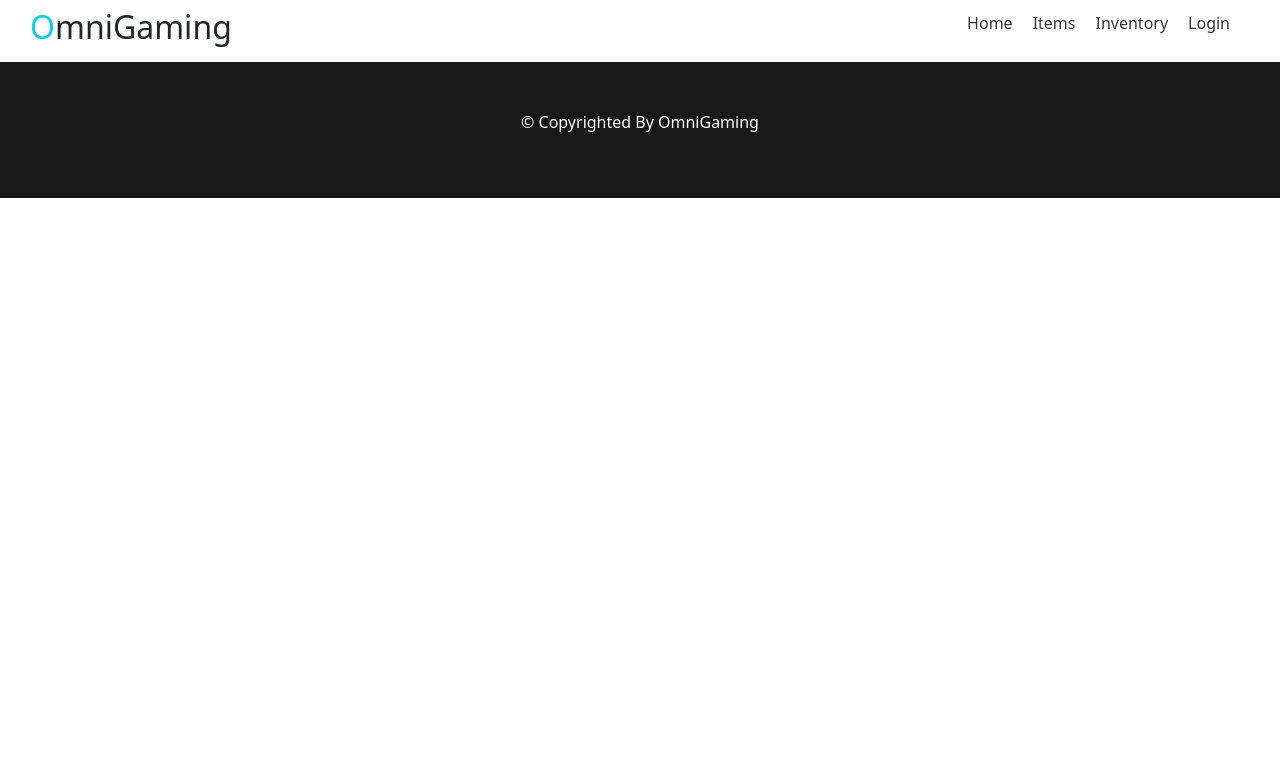
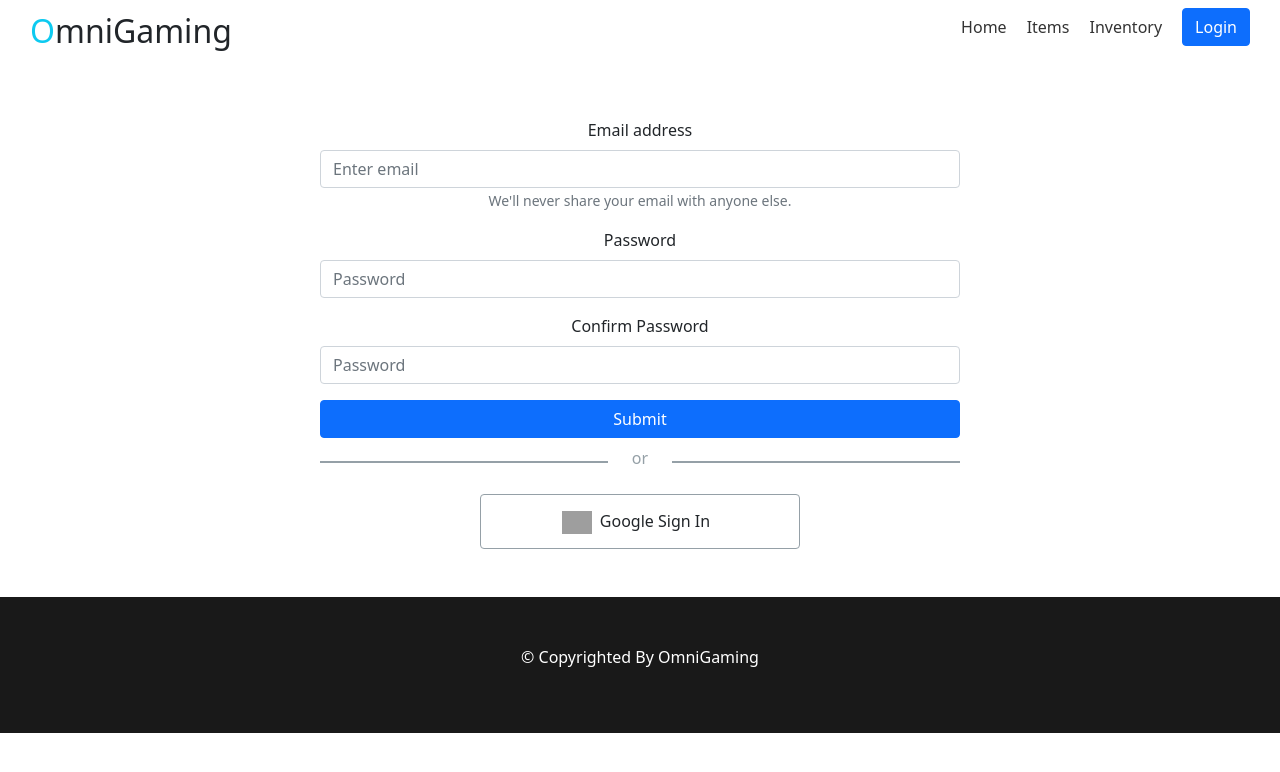
Before and after one commit to AbdurrahmanTalha/omnigaming-client, a React (Create React App) app: page /register in a window 1280 px wide. Shown: the top 772 px of the page. Built offline with nearby package versions, Linux system fonts and the light colour scheme; grey boxes are pictures that could not be loaded.

Commit message:
done with Email and password auth

```diff
--- a/package.json
+++ b/package.json
@@ -7,9 +7,11 @@
     "@testing-library/react": "^13.1.1",
     "@testing-library/user-event": "^13.5.0",
     "bootstrap": "^5.1.3",
+    "firebase": "^9.7.0",
     "react": "^18.1.0",
     "react-bootstrap": "^2.3.1",
     "react-dom": "^18.1.0",
+    "react-firebase-hooks": "^5.0.3",
     "react-router-dom": "^6.3.0",
     "react-scripts": "5.0.1",
     "web-vitals": "^2.1.4"
--- a/src/App.js
+++ b/src/App.js
@@ -5,12 +5,14 @@ import 'bootstrap/dist/css/bootstrap.min.css';
 import Home from './Components/Home/Home';
 import Navbar from './Components/Navbar/Navbar';
 import Footer from './Components/Footer/Footer';
+import Register from './Components/Account/Register/Register';
 function App() {
   return (
     <div className="App">
       <Navbar></Navbar>
       <Routes>
         <Route path="/" element={<Home></Home>}></Route>
+        <Route path="/register" element={<Register></Register>}></Route>
       </Routes>
       <Footer></Footer>
     </div>
--- /dev/null
+++ b/src/Components/Account/Register/Register.css
@@ -0,0 +1,17 @@
+.or-container div {
+  width: 145px;
+  height: 0px;
+  border: 1px solid #95a0a7;
+  margin-right: 20px;
+  margin-left: 20px;
+}
+.or-container {
+  display: flex;
+  justify-content: center;
+  align-items: center;
+  color: #95a0a7;
+  text-align: center;
+}
+.or-container p {
+  margin-top: 10px;
+}
--- /dev/null
+++ b/src/Components/Account/Register/Register.js
@@ -0,0 +1,60 @@
+import React from 'react';
+import { Button, Form } from 'react-bootstrap';
+import { createUserWithEmailAndPassword } from "firebase/auth";
+import auth from '../../../firebase.init';
+import "./Register.css"
+import SocialLogin from '../SocialLogin/SocialLogin';
+const Register = () => {
+    const registerEmail = event => {
+        event.preventDefault();
+        const cPassword = event.target.cPassword.value;
+        const email = event.target.email.value;
+        const password = event.target.password.value;
+
+        if (!cPassword === password) {
+            return <h2>Confirm password Doesnt Match Password</h2>
+        } else {
+            createUserWithEmailAndPassword(auth, email, password)
+                .then((userCredential) => {
+                    // Signed in
+                    const user = userCredential.user;
+                    console.log(user)
+                })
+                .catch((error) => {
+                    const errorCode = error.code;
+                    const errorMessage = error.message;
+                    console.log(errorMessage);
+                    // ..
+                });
+        }
+    }
+    return (
+        <div className="w-50 my-5 mx-auto">
+            <Form onSubmit={registerEmail}>
+                <Form.Group className="mb-3" controlId="formBasicEmail">
+                    <Form.Label>Email address</Form.Label>
+                    <Form.Control className="" type="email" name="email" placeholder="Enter email" />
+                    <Form.Text className="text-muted">
+                        We'll never share your email with anyone else.
+                    </Form.Text>
+                </Form.Group>
+
+                <Form.Group className="mb-3" controlId="formBasicPassword">
+                    <Form.Label>Password</Form.Label>
+                    <Form.Control type="password" name="password" placeholder="Password" />
+                </Form.Group>
+                <Form.Group className="mb-3" controlId="formBasicPassword">
+                    <Form.Label>Confirm Password</Form.Label>
+                    <Form.Control type="password" name="cPassword" placeholder="Password" />
+                </Form.Group>
+                <Button className="w-100" variant="primary" type="submit">
+                    Submit
+                </Button>
+
+            </Form>
+            <SocialLogin></SocialLogin>
+        </div>
+    );
+};
+
+export default Register;
--- /dev/null
+++ b/src/Components/Account/SocialLogin/SocialLogin.css
@@ -0,0 +1,8 @@
+.or-border {
+  border: 1px solid #95a0a7;
+}
+.signin-btn {
+  border: 1px solid #95a0a7;
+  width: 415px;
+  height: 55px;
+}
--- /dev/null
+++ b/src/Components/Account/SocialLogin/SocialLogin.js
@@ -0,0 +1,32 @@
+import React from 'react';
+import auth from '../../../firebase.init';
+import { useSignInWithGoogle } from 'react-firebase-hooks/auth';
+
+import "./SocialLogin.css"
+const SocialLogin = () => {
+    const signInWithGoogle = event => {
+        const [signInWithGoogle, user, loading, error] = useSignInWithGoogle //(auth);
+    }
+    return (
+        <div>
+            <div className='d-flex align-items-center'>
+                <div style={{ height: '1px' }} className='or-border w-50'></div>
+                <p className='mt-2 px-2 mx-3' style={{ color: '#95a0a7' }}>or</p>
+                <div style={{ height: '1px' }} className='or-border w-50'></div>
+            </div>
+            {/* {errorElement} */}
+            <div className=''>
+                <button
+                    onClick={() => signInWithGoogle()}
+                    className='btn signin-btn w-50 d-block mx-auto my-2'>
+                    <img style={{ width: '30px' }} src="https://github.com/ProgrammingHero1/genius-car-service-client-deploy-module-69/blob/main/src/images/social/google.png?raw=true" alt="" />
+                    <span className='px-2'>Google Sign In</span>
+                </button>
+
+
+            </div>
+        </div>
+    );
+};
+
+export default SocialLogin;
--- a/src/Components/Navbar/Navbar.js
+++ b/src/Components/Navbar/Navbar.js
@@ -11,7 +11,7 @@ const Navbar = () => {
                 <li className="nav-item"><Link to="/">Home</Link></li>
                 <li className="nav-item"><Link to="#">Items</Link></li>
                 <li className="nav-item"><Link to="#">Inventory</Link></li>
-                <li className="nav-item"><Link to="#">Login</Link></li>
+                <li><Link className="btn btn-primary" to="#">Login</Link></li>
             </ul>
         </nav>
     );
--- /dev/null
+++ b/src/firebase.init.js
@@ -0,0 +1,17 @@
+import { initializeApp } from "firebase/app";
+import { getAuth } from 'firebase/auth';
+
+const firebaseConfig = {
+    apiKey: process.env.REACT_APP_apiKey,
+    authDomain: process.env.REACT_APP_authDomain,
+    projectId: process.env.REACT_APP_projectId,
+    storageBucket: process.env.REACT_APP_storageBucket,
+    messagingSenderId: process.env.REACT_APP_messagingSenderId,
+    appId: process.env.REACT_APP_appId,
+};
+
+const app = initializeApp(firebaseConfig);
+
+const auth = getAuth(app);
+
+export default auth;
```
Also changed, not shown: 2 other files (tests, documents, lock files or other folders).
